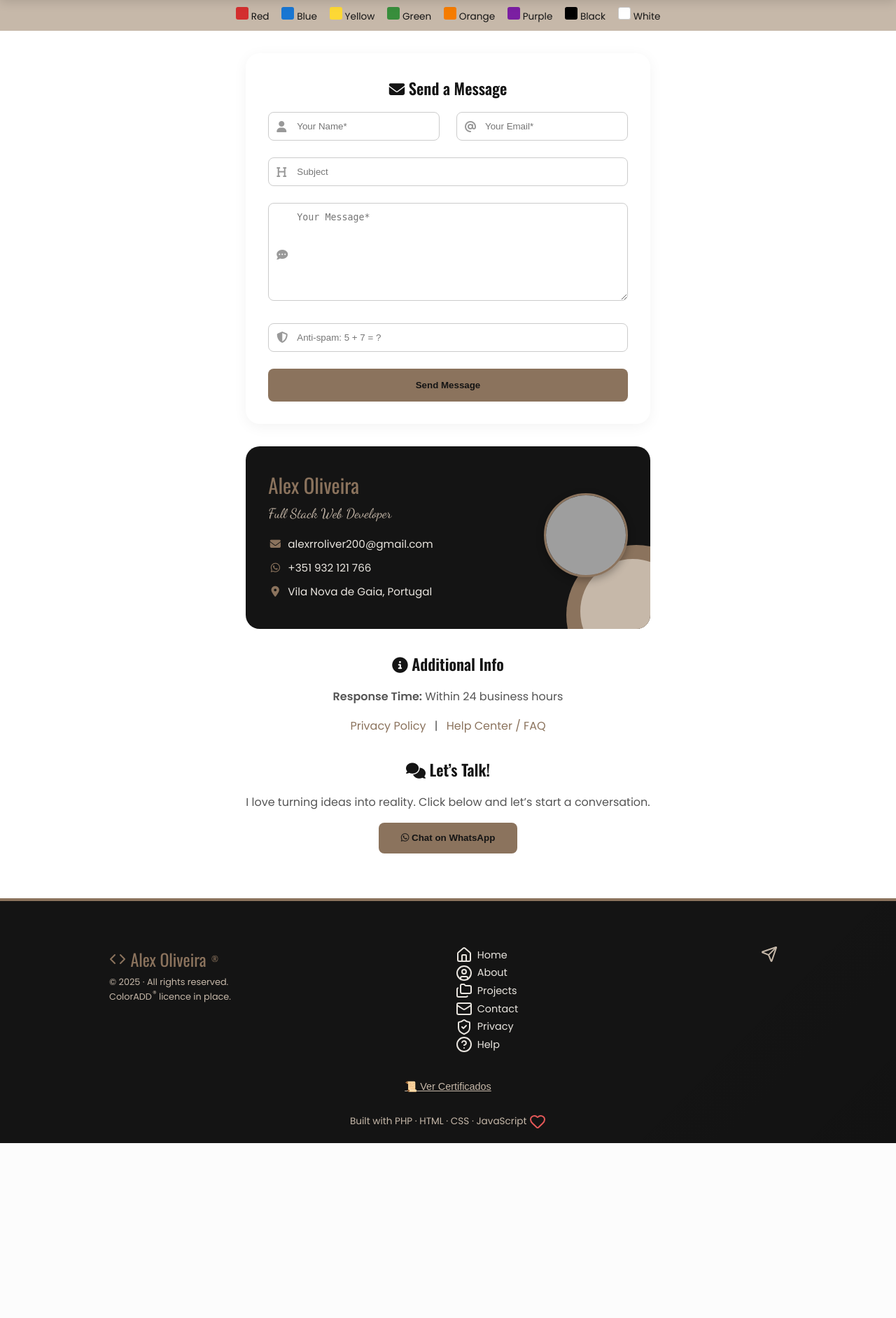
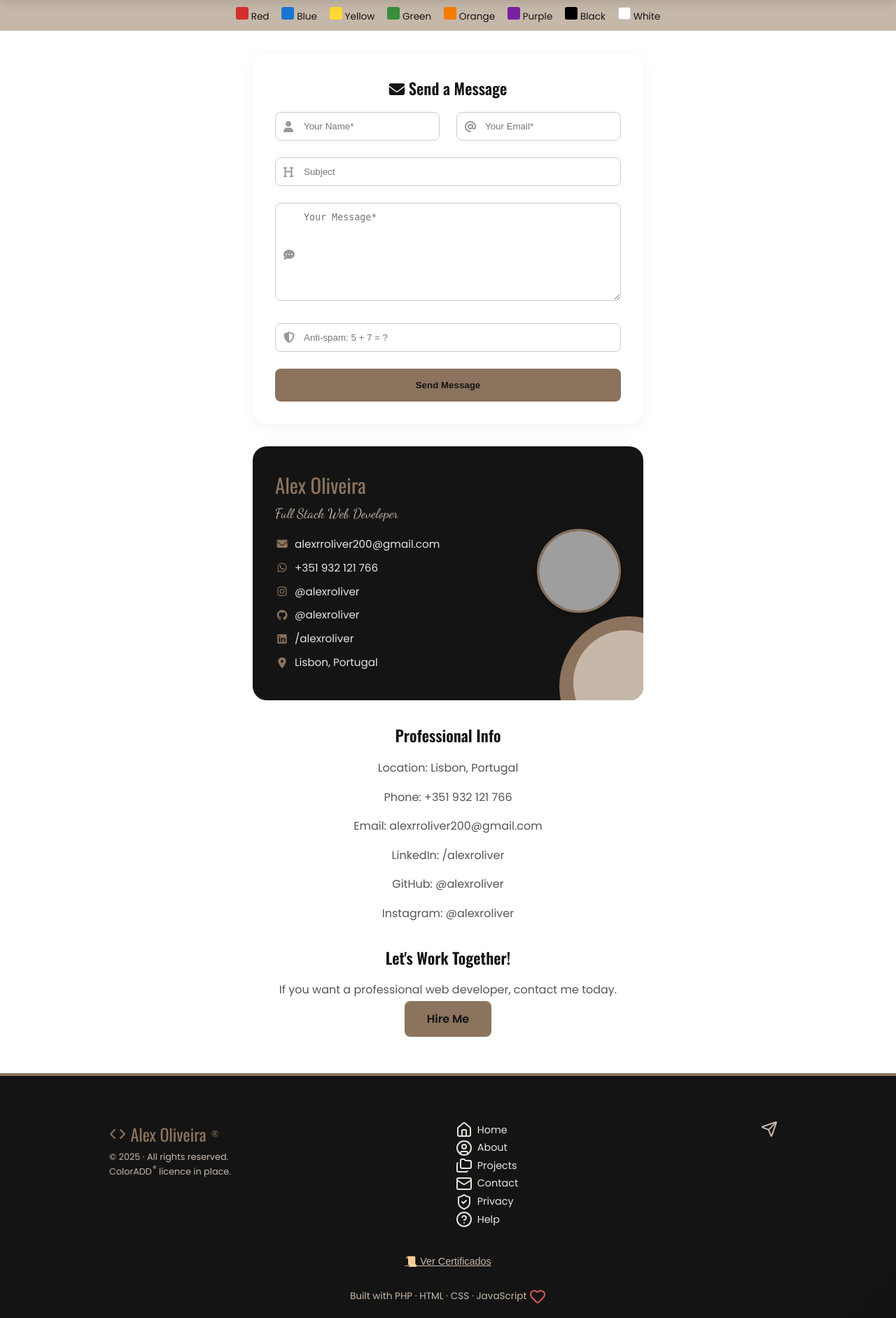
Before and after one commit to AlexRodrigues-web/my-portfolio, a PHP site: page /contato.php in a window 1280 px wide. Shown: the part 74-1958 px from the top of the page at 70% size. Before the commit the page ends 1708 px from the top, so only its background shows below. Run offline with PHP 8.4, Linux system fonts and the light colour scheme; grey boxes are pictures that could not be loaded.

Commit message:
Descrição do que foi alterado, ex: Ajustes no CSS e na página contato

```diff
--- a/contato.php
+++ b/contato.php
@@ -1,8 +1,17 @@
 <?php
-try {
-    include('includes/header.php');
-} catch (Exception $e) {
-    error_log("Header include failed: " . $e->getMessage());
+// Inicie a sessão se ainda não estiver ativa
+if (session_status() == PHP_SESSION_NONE) {
+    session_start();
+}
+
+// Inclui header e detecta falha com if e @
+if (!@include('includes/header.php')) {
+    error_log("Header include failed");
+}
+
+// Gera token CSRF seguro se não existir
+if (empty($_SESSION['csrf_token'])) {
+    $_SESSION['csrf_token'] = bin2hex(random_bytes(32));
 }
 ?>
 
@@ -198,34 +207,38 @@
       <div class="title">Full Stack Web Developer</div>
       <div class="contact"><i class="fas fa-envelope"></i> alexrroliver200@gmail.com</div>
       <div class="contact"><i class="fab fa-whatsapp"></i> +351 932 121 766</div>
-      <div class="contact"><i class="fas fa-map-marker-alt"></i> Vila Nova de Gaia, Portugal</div>
+      <div class="contact"><i class="fab fa-instagram"></i> @alexroliver</div>
+      <div class="contact"><i class="fab fa-github"></i> @alexroliver</div>
+      <div class="contact"><i class="fab fa-linkedin"></i> /alexroliver</div>
+      <div class="contact"><i class="fas fa-map-marker-alt"></i> Lisbon, Portugal</div>
     </div>
     <div class="photo">
-      <img src="assets/img/alex.png" alt="Alex Oliveira">
+      <img src="imgs/foto.png" alt="Alex Oliveira">
     </div>
   </section>
 
   <!-- Additional Info -->
   <section id="additional-info">
-    <h2><i class="fas fa-info-circle"></i> Additional Info</h2>
-    <p><strong>Response Time:</strong> Within 24 business hours</p>
-    <p><a href="politica.php">Privacy Policy</a> | <a href="ajuda.php">Help Center / FAQ</a></p>
+    <h2>Professional Info</h2>
+    <p>Location: Lisbon, Portugal</p>
+    <p>Phone: +351 932 121 766</p>
+    <p>Email: alexrroliver200@gmail.com</p>
+    <p>LinkedIn: /alexroliver</p>
+    <p>GitHub: @alexroliver</p>
+    <p>Instagram: @alexroliver</p>
   </section>
 
   <!-- Call to Action -->
   <section id="cta">
-    <h2><i class="fas fa-comments"></i> Let’s Talk!</h2>
-    <p>I love turning ideas into reality. Click below and let’s start a conversation.</p>
-    <button class="btn-cta" onclick="location.href='https://wa.me/351912345678'">
-      <i class="fab fa-whatsapp"></i> Chat on WhatsApp
-    </button>
+    <h2>Let's Work Together!</h2>
+    <p>If you want a professional web developer, contact me today.</p>
+    <a href="mailto:alexrroliver200@gmail.com" class="btn-cta">Hire Me</a>
   </section>
 </div>
 
 <?php
-try {
-    include('includes/footer.php');
-} catch (Exception $e) {
-    error_log("Footer include failed: " . $e->getMessage());
+// Inclui footer com mesma verificação
+if (!@include('includes/footer.php')) {
+    error_log("Footer include failed");
 }
 ?>
```
Also changed, not shown: assets/css/escuro.css (+0 -7 lines).
